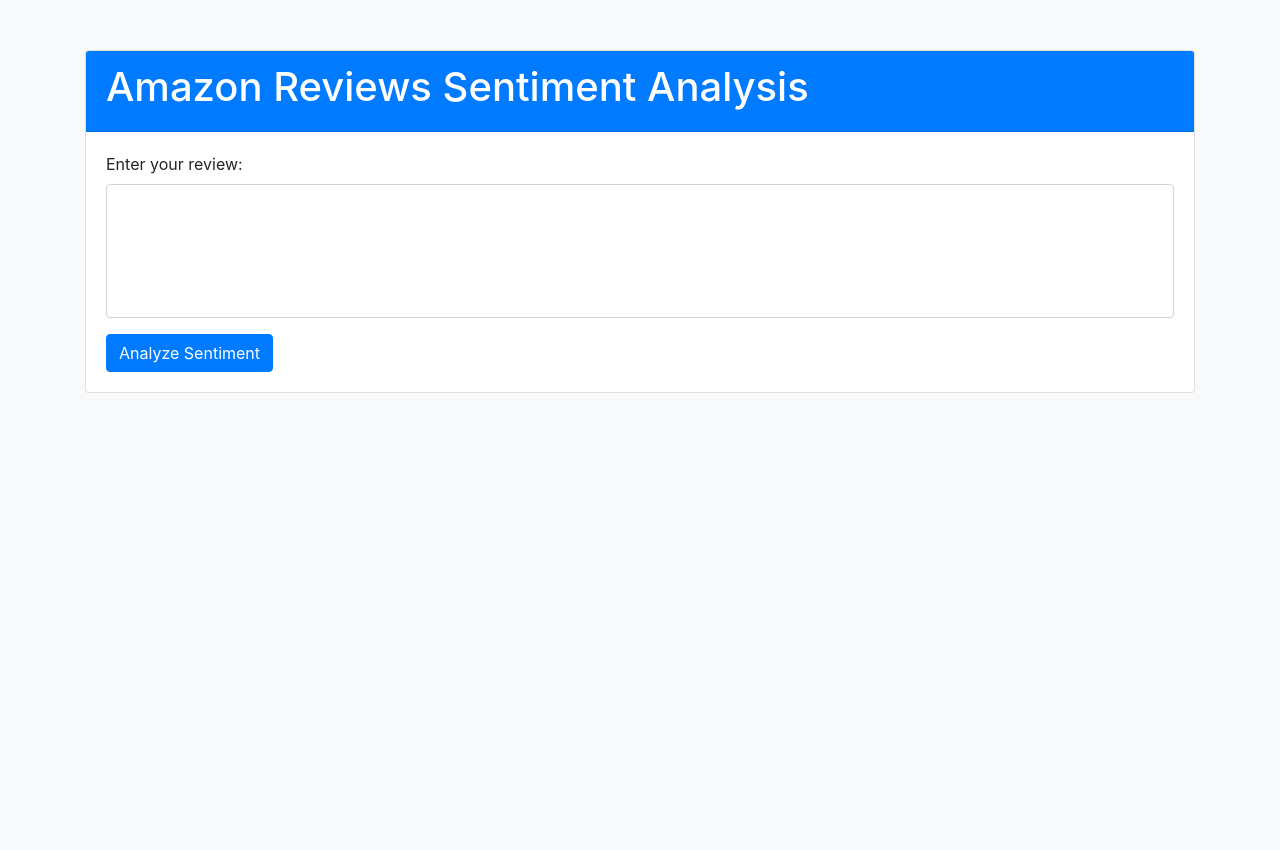
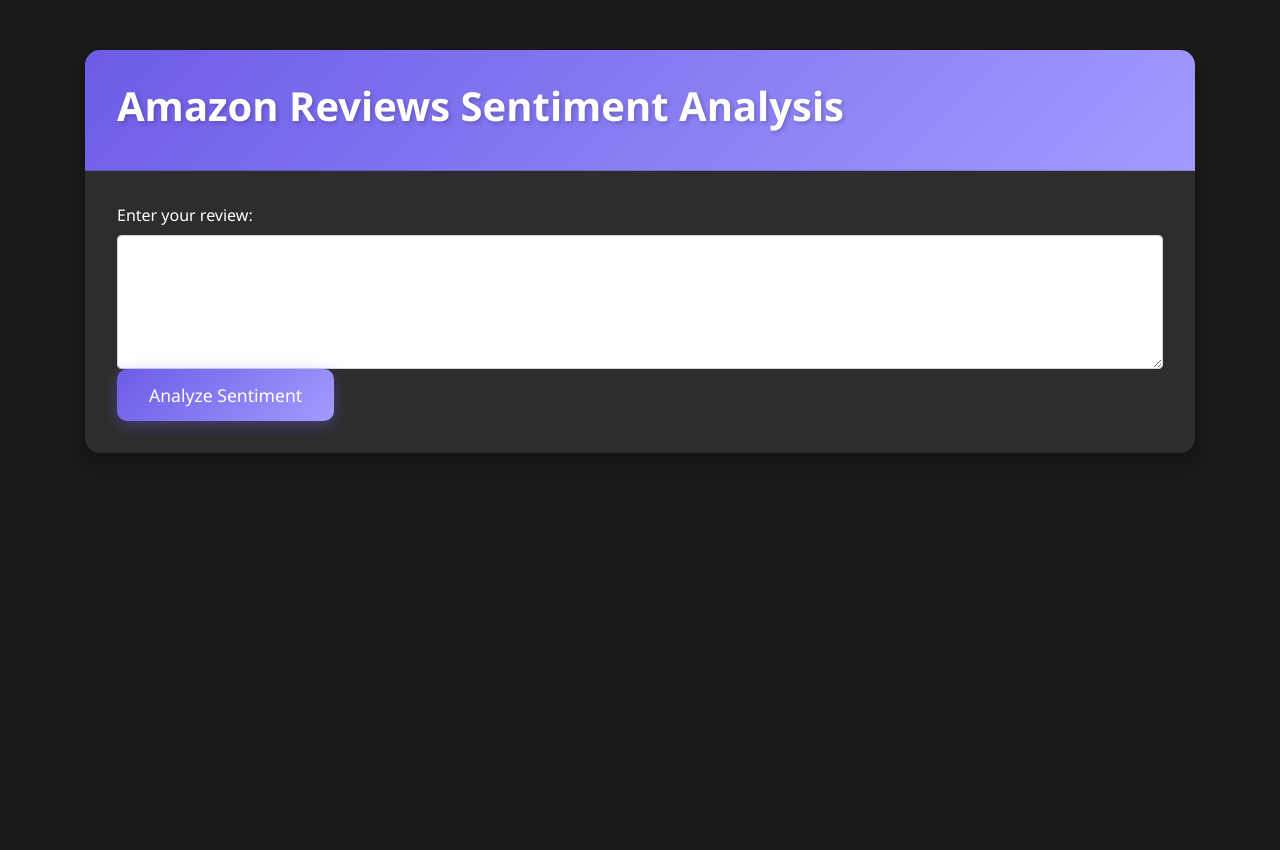
Before and after one commit to AdityaSrivastavDS/Amazon-Review-Sentiment-Analyzer, a Flask app: page / in a window 1280 px wide. Before the commit the page ends 393 px from the top, so only its background shows below. Run offline with Flask 3, Linux system fonts and the light colour scheme; parts of the project's set-up code (start-up, migrations or seed data) failed here and were passed over; some libraries are stand-ins or nearby versions.

Commit message:
UI Updated

```diff
--- a/app.py
+++ b/app.py
@@ -18,6 +18,7 @@ def home():
 @app.route('/analyze', methods=['POST'])
 def analyze():
     if request.method == 'POST':
+        print("Review Recieved")
         text = request.form['text']
         scores = sia.polarity_scores(text)
 
--- a/templates/index.html
+++ b/templates/index.html
@@ -6,14 +6,109 @@
     <title>Amazon Reviews Sentiment Analysis</title>
     <link href="https://stackpath.bootstrapcdn.com/bootstrap/4.5.2/css/bootstrap.min.css" rel="stylesheet">
     <style>
+      :root {
+        --primary-color: #6c5ce7;
+        --secondary-color: #a29bfe;
+        --dark-bg: #1a1a1a;
+        --card-bg: #2d2d2d;
+        --text-color: #ffffff;
+        --input-bg: #3d3d3d;
+      }
+
       body {
-        background-color: #f8f9fa;
+        background-color: var(--dark-bg);
+        color: var(--text-color);
+        min-height: 100vh;
+        font-family: 'Segoe UI', Tahoma, Geneva, Verdana, sans-serif;
       }
+
       .container {
         margin-top: 50px;
+        perspective: 1000px;
       }
+
+      .card {
+        background-color: var(--card-bg);
+        border: none;
+        border-radius: 15px;
+        box-shadow: 0 10px 20px rgba(0, 0, 0, 0.3);
+        transform-style: preserve-3d;
+        transition: transform 0.5s ease;
+      }
+
+      .card:hover {
+        transform: translateY(-10px) rotateX(5deg);
+      }
+
+      .card-header {
+        background: linear-gradient(135deg, var(--primary-color), var(--secondary-color));
+        border-radius: 15px 15px 0 0 !important;
+        padding: 2rem;
+      }
+
+      .card-header h1 {
+        font-size: 2.5rem;
+        font-weight: 700;
+        text-shadow: 2px 2px 4px rgba(0, 0, 0, 0.2);
+      }
+
+      .card-body {
+        padding: 2rem;
+      }
+
       .form-group textarea {
         resize: none;
+        background-color: var(--input-bg);
+        border: 2px solid var(--primary-color);
+        border-radius: 10px;
+        color: var(--text-color);
+        padding: 1rem;
+        transition: all 0.3s ease;
+      }
+
+      .form-group textarea:focus {
+        box-shadow: 0 0 15px var(--primary-color);
+        transform: translateY(-2px);
+      }
+
+      .form-group label {
+        font-size: 1.1rem;
+        margin-bottom: 0.5rem;
+        color: var(--text-color);
+      }
+
+      .btn-primary {
+        background: linear-gradient(135deg, var(--primary-color), var(--secondary-color));
+        border: none;
+        padding: 0.8rem 2rem;
+        font-size: 1.1rem;
+        border-radius: 10px;
+        transition: all 0.3s ease;
+        box-shadow: 0 4px 15px rgba(108, 92, 231, 0.4);
+      }
+
+      .btn-primary:hover {
+        transform: translateY(-3px);
+        box-shadow: 0 6px 20px rgba(108, 92, 231, 0.6);
+      }
+
+      .btn-primary:active {
+        transform: translateY(1px);
+      }
+
+      @keyframes fadeIn {
+        from {
+          opacity: 0;
+          transform: translateY(20px);
+        }
+        to {
+          opacity: 1;
+          transform: translateY(0);
+        }
+      }
+
+      .card {
+        animation: fadeIn 0.8s ease-out;
       }
     </style>
   </head>
@@ -25,12 +120,10 @@
         </div>
         <div class="card-body">
           <form action="/analyze" method="post">
-            <div class="form-group">
-              <label for="reviewText">Enter your review:</label>
-              <textarea id="reviewText" name="text" class="form-control" rows="5" required></textarea>
-            </div>
+            <label for="reviewText">Enter your review:</label>
+            <textarea id="reviewText" name="text" class="form-control" rows="5" required></textarea>
             <button type="submit" class="btn btn-primary">Analyze Sentiment</button>
-          </form>
+        </form>
         </div>
       </div>
     </div>
```
Also changed, not shown: templates/result.html (+131 -1 lines), static/sentiment_pie.png (deleted).
